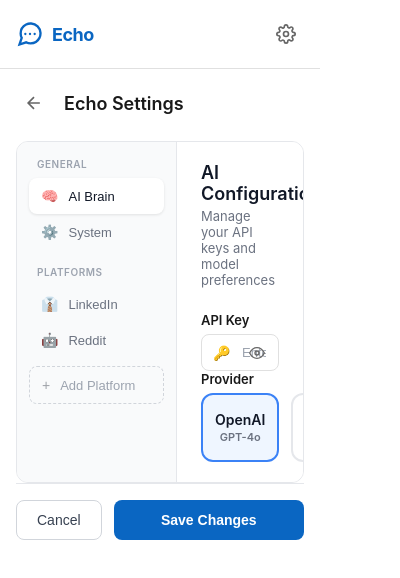
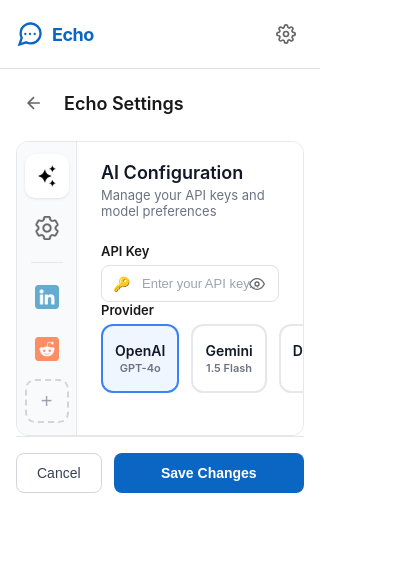
Before and after one commit to shyamolkonwar/Echo, a browser extension: page echo/popup/popup.html in a window 400 px wide. Both pictures are taken after a click on the button "Settings". Drawn offline with Linux system fonts and the light colour scheme.

Commit message:
feat: Settings sidebar now uses icon-only navigation
- Replaced text labels with PNG icons (ai.png, setting.png, linkedin.png, reddit.png)
- Narrower sidebar (60px) with centered icons
- Divider separates general from platform icons
- Hover tooltips show section names

```diff
--- a/echo/popup/platform-ui.css
+++ b/echo/popup/platform-ui.css
@@ -116,77 +116,77 @@
     margin: 0 0 0 0;
 }
 
-/* ==================== SETTINGS SIDEBAR ==================== */
+/* ==================== SETTINGS SIDEBAR (Icon Only) ==================== */
 
 .settings-sidebar {
-    width: 160px;
+    width: 60px;
     background: #f9fafb;
     border-right: 1px solid #e5e7eb;
-    padding: 16px 12px;
+    padding: 12px 8px;
     flex-shrink: 0;
+    display: flex;
+    flex-direction: column;
+    align-items: center;
+    gap: 8px;
 }
 
-.sidebar-section {
-    margin-bottom: 16px;
+.sidebar-divider {
+    width: 32px;
+    height: 1px;
+    background: #e5e7eb;
+    margin: 4px 0;
 }
 
-.sidebar-category {
-    display: block;
-    font-size: 10px;
-    font-weight: 600;
-    color: #9ca3af;
-    text-transform: uppercase;
-    letter-spacing: 0.5px;
-    padding: 0 8px 8px;
-}
-
-/* Navigation Items - The Key Component */
+/* Navigation Items - Icon Only */
 .nav-item {
     display: flex;
     align-items: center;
-    gap: 10px;
-    width: 100%;
-    padding: 10px 12px;
-    border-radius: 8px;
+    justify-content: center;
+    width: 44px;
+    height: 44px;
+    border-radius: 10px;
     border: none;
     background: transparent;
-    color: #6b7280;
-    font-weight: 500;
-    font-size: 13px;
     cursor: pointer;
     transition: all 0.2s;
-    text-align: left;
+    padding: 0;
 }
 
 .nav-item:hover {
     background: #f3f4f6;
-    color: #374151;
 }
 
 .nav-item.active {
     background: white;
-    color: #111827;
     box-shadow: 0 1px 3px rgba(0, 0, 0, 0.1);
 }
 
-.nav-item.active .nav-icon {
-    filter: grayscale(0%);
+.nav-icon-img {
+    width: 24px;
+    height: 24px;
+    object-fit: contain;
+    opacity: 0.6;
+    transition: opacity 0.2s;
+}
+
+.nav-item:hover .nav-icon-img,
+.nav-item.active .nav-icon-img {
+    opacity: 1;
 }
 
 .nav-item.add-platform {
-    color: #9ca3af;
-    border: 1px dashed #d1d5db;
-    margin-top: 8px;
+    border: 2px dashed #d1d5db;
+    background: transparent;
 }
 
 .nav-item.add-platform:hover {
-    color: #6b7280;
     border-color: #9ca3af;
 }
 
-.nav-icon {
-    font-size: 14px;
-    filter: grayscale(50%);
+.add-icon {
+    font-size: 20px;
+    color: #9ca3af;
+    font-weight: 300;
 }
 
 /* ==================== SETTINGS CANVAS ==================== */
--- a/echo/popup/popup.html
+++ b/echo/popup/popup.html
@@ -178,34 +178,24 @@
             </div>
 
             <div class="settings-container">
-                <!-- Left Sidebar Navigation -->
+                <!-- Left Sidebar Navigation (Icons Only) -->
                 <nav class="settings-sidebar">
-                    <div class="sidebar-section">
-                        <span class="sidebar-category">GENERAL</span>
-                        <button class="nav-item active" data-section="api">
-                            <span class="nav-icon">🧠</span>
-                            <span>AI Brain</span>
-                        </button>
-                        <button class="nav-item" data-section="system">
-                            <span class="nav-icon">⚙️</span>
-                            <span>System</span>
-                        </button>
-                    </div>
-                    <div class="sidebar-section">
-                        <span class="sidebar-category">PLATFORMS</span>
-                        <button class="nav-item" data-section="linkedin">
-                            <span class="nav-icon">👔</span>
-                            <span>LinkedIn</span>
-                        </button>
-                        <button class="nav-item" data-section="reddit">
-                            <span class="nav-icon">🤖</span>
-                            <span>Reddit</span>
-                        </button>
-                        <button class="nav-item add-platform">
-                            <span class="nav-icon">+</span>
-                            <span>Add Platform</span>
-                        </button>
-                    </div>
+                    <button class="nav-item active" data-section="api" title="AI Brain">
+                        <img src="../ai.png" alt="AI" class="nav-icon-img">
+                    </button>
+                    <button class="nav-item" data-section="system" title="System">
+                        <img src="../setting.png" alt="Settings" class="nav-icon-img">
+                    </button>
+                    <div class="sidebar-divider"></div>
+                    <button class="nav-item" data-section="linkedin" title="LinkedIn">
+                        <img src="../linkedin.png" alt="LinkedIn" class="nav-icon-img">
+                    </button>
+                    <button class="nav-item" data-section="reddit" title="Reddit">
+                        <img src="../reddit.png" alt="Reddit" class="nav-icon-img">
+                    </button>
+                    <button class="nav-item add-platform" title="Add Platform">
+                        <span class="add-icon">+</span>
+                    </button>
                 </nav>
 
                 <!-- Right Content Area (Canvas) -->
```
Also changed, not shown: echo/ai.png (added), echo/linkedin.png (added), echo/reddit.png (added), echo/setting.png (added).
